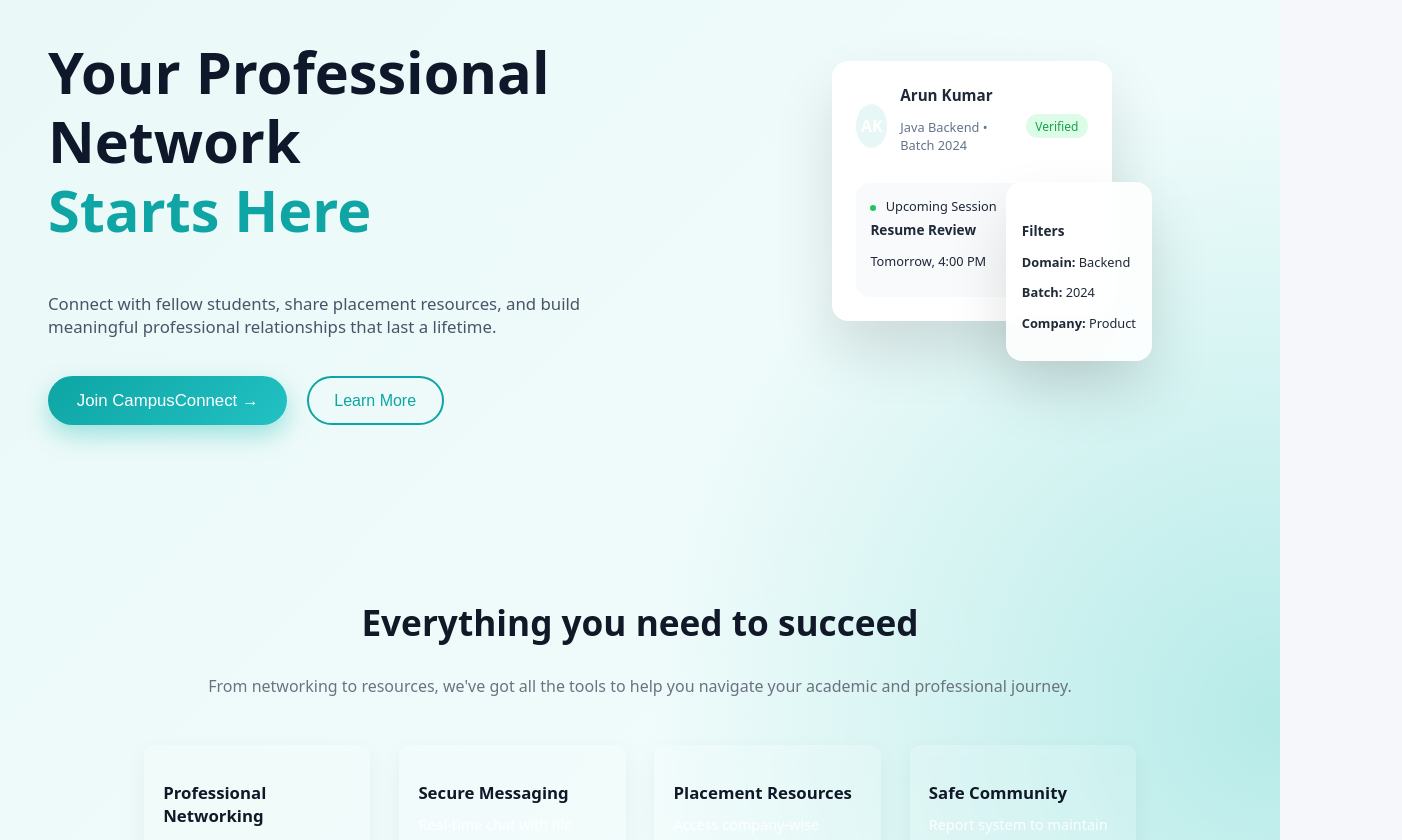
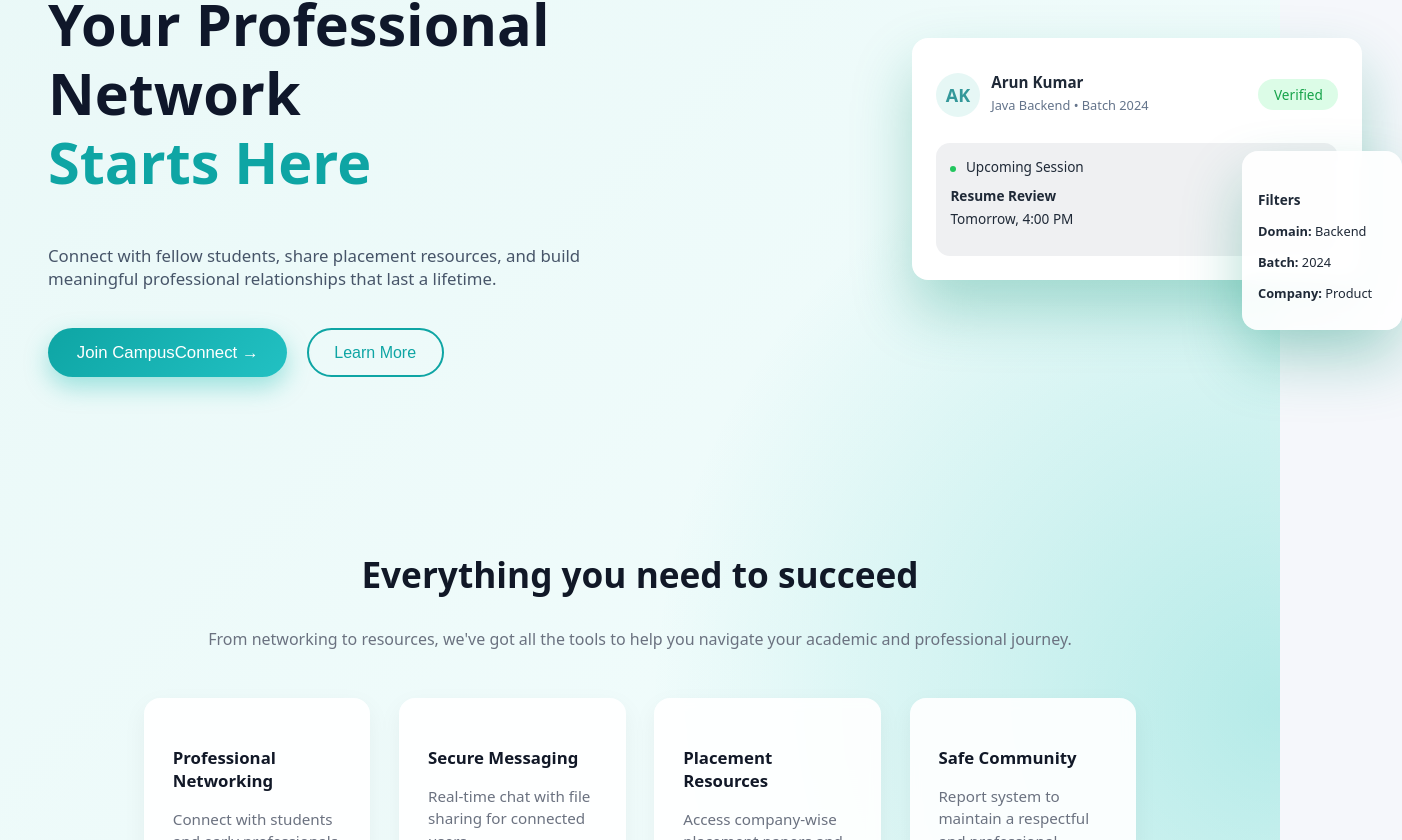
Before and after one commit to gayathri341/campus-connect, a React (Vite) app in the folder Frontend/: page / in a window 1280 px wide. Shown: the part 207-1047 px from the top of the page, 1402 px wide, since content can reach past the window. Built offline with nearby package versions, Linux system fonts and the light colour scheme; no server answers.

Commit message:
landing page css was altered

```diff
--- a/Frontend/src/pages/Landing.jsx
+++ b/Frontend/src/pages/Landing.jsx
@@ -68,7 +68,7 @@ export default function Landing() {
         <div className="profile-card">
           <div className="profile-header">
             <div className="avatar">AK</div>
-            <div>
+            <div className= "arun">
               <h4>Arun Kumar</h4>
               <p>Java Backend • Batch 2024</p>
             </div>
@@ -102,28 +102,28 @@ export default function Landing() {
         </div>
 
         <div className="features-grid">
-          <div className="feature-card">
+          <div className="features-card">
             <h3>Professional Networking</h3>
             <p>
               Connect with students and early professionals from various domains.
             </p>
           </div>
 
-          <div className="feature-card">
+          <div className="features-card">
             <h3>Secure Messaging</h3>
             <p>
               Real-time chat with file sharing for connected users.
             </p>
           </div>
 
-          <div className="feature-card">
+          <div className="features-card">
             <h3>Placement Resources</h3>
             <p>
               Access company-wise placement papers and interview experiences.
             </p>
           </div>
 
-          <div className="feature-card">
+          <div className="features-card">
             <h3>Safe Community</h3>
             <p>
               Report system to maintain a respectful and professional environment.
--- a/Frontend/src/styles/landing.css
+++ b/Frontend/src/styles/landing.css
@@ -64,7 +64,7 @@
 
   /* Hero */
   .hero {
-    margin-top: 6rem;
+    margin-top: 5rem;
     max-width: 720px;
     padding-bottom: 5rem;
   }
@@ -83,6 +83,7 @@
     font-size: 3.2rem;
     line-height: 1.2;
     color: #0f172a;
+    margin-top:1rem;
   }
 
   .hero h1 span {
@@ -153,7 +154,7 @@
     gap: 1.8rem;
   }
 
-  .feature-card {
+  .features-card {
     background: rgba(255, 255, 255, 0.9);
     backdrop-filter: blur(6px);
     border-radius: 16px;
@@ -162,18 +163,18 @@
     transition: transform 0.2s ease, box-shadow 0.2s ease;
   }
 
-  .feature-card:hover {
+  .features-card:hover {
     transform: translateY(-6px);
     box-shadow: 0 14px 32px rgba(0, 0, 0, 0.08);
   }
 
-  .feature-card h3 {
+  .features-card h3 {
     font-size: 1.05rem;
     margin-bottom: 0.6rem;
     color: #111827;
   }
 
-  .feature-card p {
+  .features-card p {
     font-size: 0.95rem;
     color: #6b7280;
     line-height: 1.5;
@@ -268,67 +269,85 @@
 /* ===== HERO RIGHT PREVIEW ===== */
 .hero-right {
   position: relative;
-   flex-shrink: 0;
-  transform:translateX(100px);
+  transform:translateX(180px);
 }
 
 .profile-card {
   background: rgba(255, 255, 255, 0.85);
   backdrop-filter: blur(10px);
   border-radius: 20px;
-  padding: 1.4rem;
-  box-shadow: 0 20px 40px rgba(0,0,0,0.08);
+  padding: 1.8rem 2rem;
+  box-shadow: 0 20px 40px rgba(234, 0, 0, 0.08);
+  min-width: 450px;      /* 🔥 ADD THIS */
+  max-width: 550px;
 }
 
 .profile-header {
   display: flex;
   align-items: center;
-  gap: 0.8rem;
+  gap: 0.7rem;
 }
 
 .avatar {
-  width: 42px;
-  height: 42px;
-  border-radius: 50%;
-  background: #0ea5a4;
-  color: white;
-  font-weight: 600;
+  width: 50px;
+  height: 50px;
+  border-radius: 30%;
+  background: #affff6;
   display: flex;
   align-items: center;
   justify-content: center;
+  font-weight: 690;
+  font-size:large;
+  color: #34989a;
 }
 
 .profile-header h4 {
   font-size: 0.95rem;
-  margin: 0;
+  margin: 12;
 }
 
 .profile-header p {
   font-size: 0.8rem;
   color: #64748b;
+
 }
+.arun h4{
+  margin-bottom: 4px;
+  margin-top:10px;
+}
+.arun p{
+  margin-top: 0;
+}
+
 
 .verified-tag {
   margin-left: auto;
-  font-size: 0.75rem;
+  font-size: 0.85rem;
   color: #16a34a;
   background: #dcfce7;
-  padding: 0.2rem 0.6rem;
+  width:5rem;
+  padding: 0.4rem 0.999rem;
   border-radius: 999px;
 }
 
 /* Session card */
 .session-card {
   margin-top: 1rem;
-  background: #f8fafc;
+  background: #eff0f2;
   border-radius: 14px;
   padding: 0.9rem;
-  font-size: 0.8rem;
+  font-size: 0.85rem;
+
 }
 
 .session-card h5 {
   margin: 0.3rem 0;
   font-size: 0.85rem;
+  margin-bottom: 4px;
+  margin-top:10px;
+}
+.session-card p{
+  margin-top: 0;
 }
 
 .dot {
@@ -344,7 +363,8 @@
 .filters-card {
   position: absolute;
   right: -40px;
-  bottom: -40px;
+  bottom: -50px;
+  width:10rem;
   background: rgba(255,255,255,0.9);
   backdrop-filter: blur(10px);
   border-radius: 16px;
@@ -359,5 +379,5 @@
 }
 .hero-right .profile-card,
 .hero-right .filters-card {
-  box-shadow: 0 30px 60px rgba(0, 0, 0, 0.12);
+  box-shadow: 0 30px 60px rgba(14, 147, 118, 0.315);
 }
```
